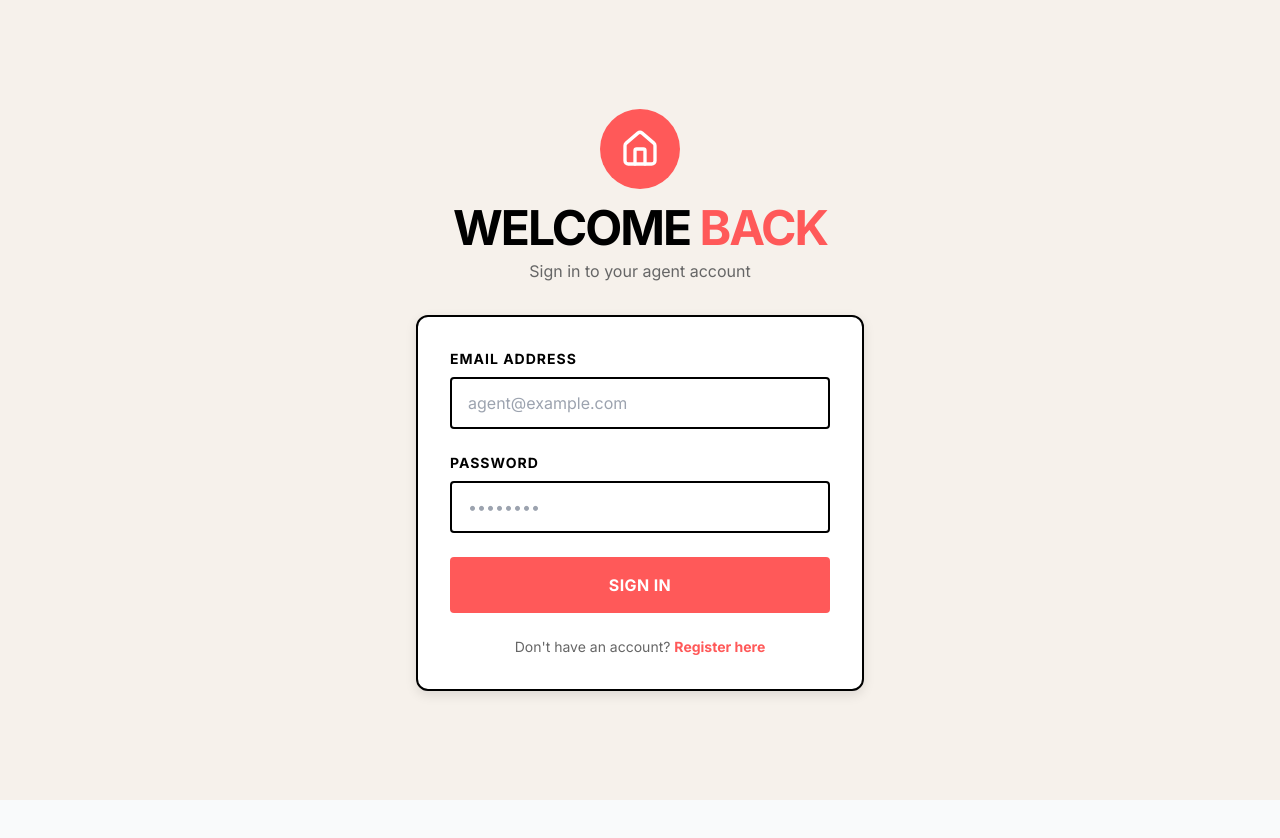
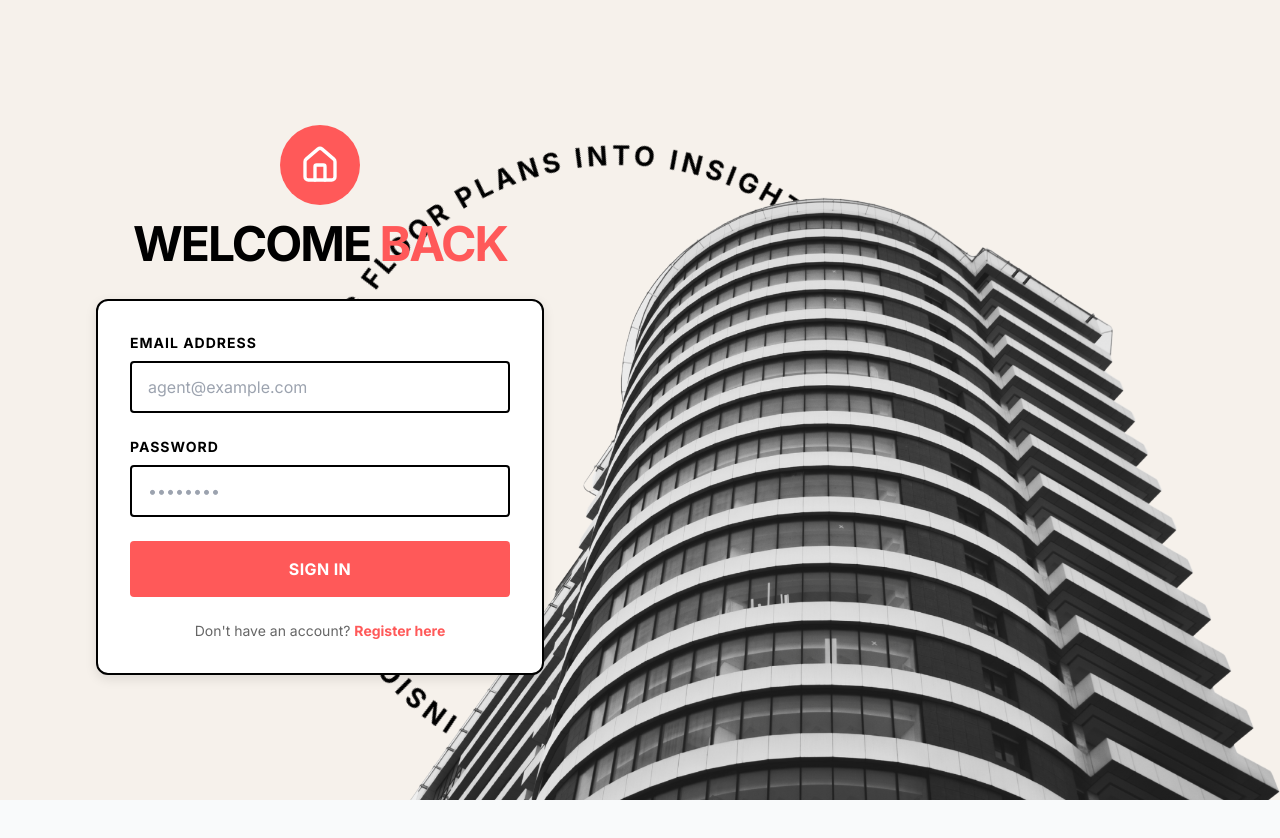
Before and after one commit to Valbows/AI-Floor-Plan-Insights, a React (Vite) app in the folder frontend/: page /login in a window 1280 px wide. Shown: the top 838 px of the page. Before the commit the page ends 800 px from the top, so only its background shows below. Built offline with nearby package versions, Linux system fonts and the light colour scheme.

Commit message:
Update login page with building background and circular text animation

```diff
--- a/frontend/src/index.css
+++ b/frontend/src/index.css
@@ -59,3 +59,30 @@ html {
   scrollbar-width: thin;
   scrollbar-color: #CCCCCC #F6F1EB; /* light gray thumb, cream track */
 }
+
+/* Circular Text Animation */
+@keyframes spin-slow {
+  from {
+    transform: rotate(0deg);
+  }
+  to {
+    transform: rotate(360deg);
+  }
+}
+
+.animate-spin-slow {
+  animation: spin-slow 60s linear infinite;
+}
+
+@keyframes spin-slow-reverse {
+  from {
+    transform: rotate(360deg);
+  }
+  to {
+    transform: rotate(0deg);
+  }
+}
+
+.animate-spin-slow-reverse {
+  animation: spin-slow-reverse 60s linear infinite;
+}
--- a/frontend/src/pages/Login.jsx
+++ b/frontend/src/pages/Login.jsx
@@ -2,6 +2,7 @@ import React, { useState } from 'react'
 import { Link, useNavigate } from 'react-router-dom'
 import { useAuth } from '../contexts/AuthContext'
 import { Home, AlertCircle } from 'lucide-react'
+import buildingBg from '../assets/building-bg.png'
 
 const Login = () => {
   const [email, setEmail] = useState('')
@@ -28,14 +29,51 @@ const Login = () => {
   }
 
   return (
-    <div className="min-h-screen flex items-center justify-center px-4" style={{background: '#F6F1EB'}}>
-      <div className="max-w-md w-full">
+    <div
+      className="min-h-screen flex items-center justify-center px-4 relative"
+      style={{
+        background: '#F6F1EB'
+      }}
+    >
+      {/* Circular Text - at the top right */}
+      <div className="absolute top-0 right-0" style={{zIndex: 0, width: '750px', height: '750px', transform: 'translate(-38%, 12%)'}}>
+        <svg width="750" height="750" viewBox="0 0 750 750" className="animate-spin-slow-reverse">
+          <defs>
+            <path
+              id="circlePath"
+              d="M 375, 375 m -300, 0 a 300,300 0 1,1 600,0 a 300,300 0 1,1 -600,0"
+            />
+          </defs>
+          <text style={{fill: '#000000', fontSize: '27px', fontWeight: '900', letterSpacing: '4px', opacity: 1}}>
+            <textPath href="#circlePath" startOffset="0%">
+              FLOOR IQ • TURNING FLOOR PLANS INTO INSIGHTS IN HOURS • FLOOR IQ • TURNING FLOOR PLANS INTO INSIGHTS IN HOURS •
+            </textPath>
+          </text>
+        </svg>
+      </div>
+
+      {/* Background Image - above circular text */}
+      <div
+        className="absolute inset-0"
+        style={{
+          backgroundImage: `url(${buildingBg})`,
+          backgroundSize: '90%',
+          backgroundPosition: 'right bottom',
+          backgroundRepeat: 'no-repeat',
+          zIndex: 1
+        }}
+      ></div>
+
+      {/* Overlay */}
+      <div className="absolute inset-0" style={{background: 'rgba(246, 241, 235, 0)', zIndex: 2}}></div>
+
+      {/* Content */}
+      <div className="max-w-md w-full relative z-10 mr-auto ml-0 md:ml-20">
         <div className="text-center mb-8">
           <div className="inline-flex items-center justify-center w-20 h-20 rounded-full mb-4" style={{background: '#FF5959'}}>
             <Home className="w-10 h-10 text-white" />
           </div>
           <h1 className="text-5xl font-black uppercase mb-2" style={{color: '#000000', letterSpacing: '-2px', lineHeight: '0.95'}}>Welcome <span style={{color: '#FF5959'}}>Back</span></h1>
-          <p className="text-base" style={{color: '#666666'}}>Sign in to your agent account</p>
         </div>
 
         <div className="bg-white p-8" style={{borderRadius: '12px', boxShadow: '0 4px 12px rgba(0,0,0,0.1)', border: '2px solid #000000'}}>
```
Also changed, not shown: frontend/src/assets/building-bg.png (added).
